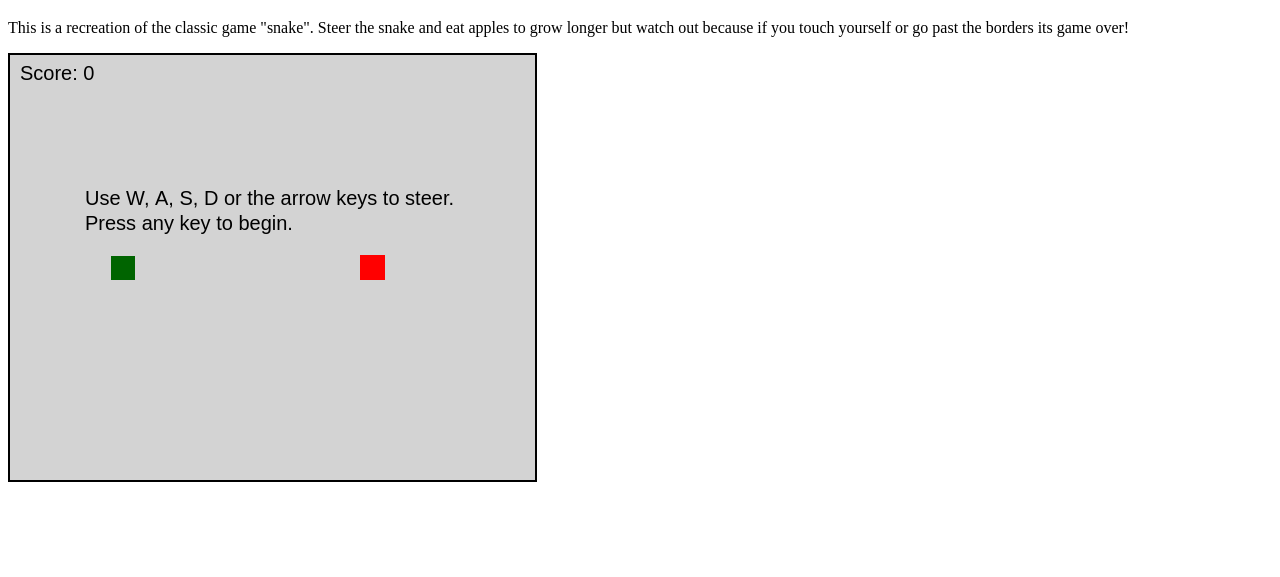
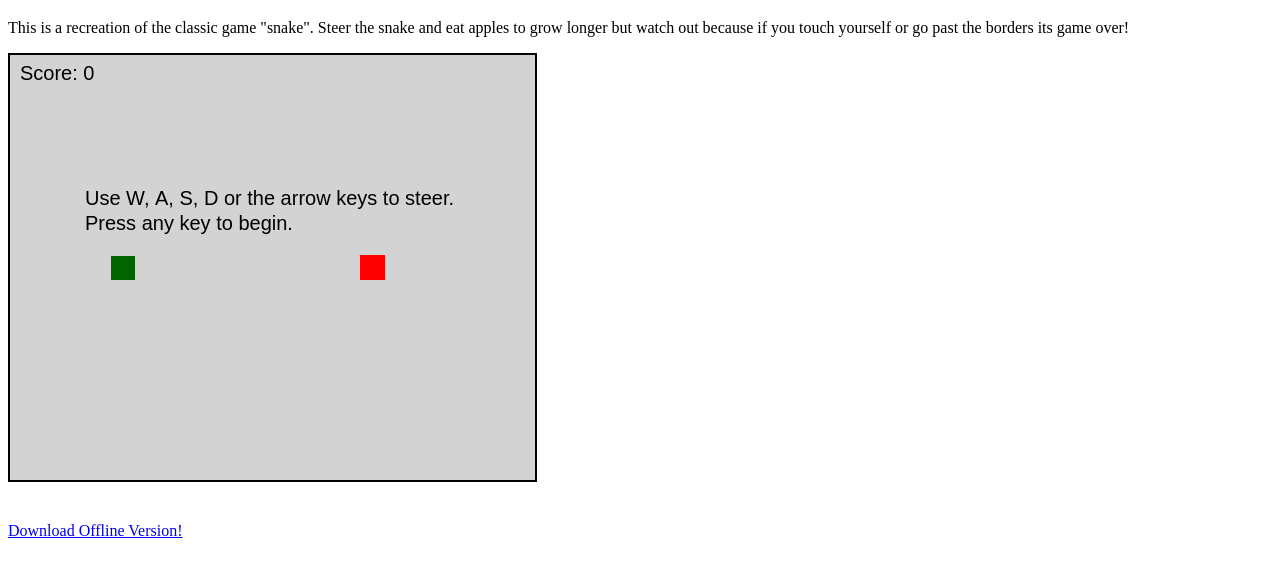
Before and after one commit to Matt-DESTROYER/JavaScript-Snake-Game, a plain HTML site: page index.html in a window 1280 px wide. Shown: the part 61-638 px from the top of the page. Drawn offline with Linux system fonts and the light colour scheme.

Commit message:
Update index.html

```diff
--- a/index.html
+++ b/index.html
@@ -15,6 +15,12 @@
 
 		<canvas id="game" width="525px" height="425px" style="background-color: lightgray; border: 2px solid black; margin: auto; overflow: hidden;"></canvas>
 
+		<br>
+		<br>
+		<br>
+
+		<a href="Snake Offline.html" download>Download Offline Version!</a>
+
 	</body>
 
 	<script type="text/javascript" src="engine.js"></script>
```
